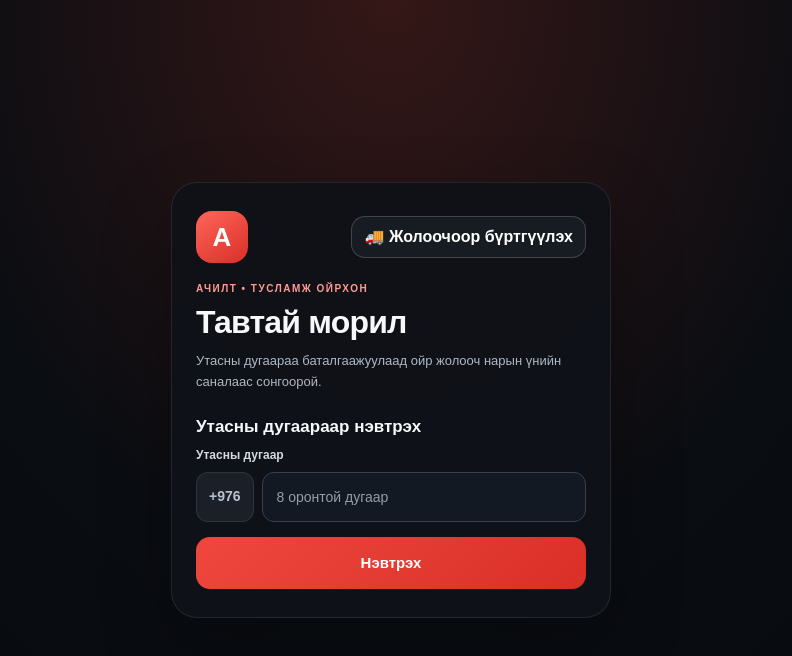
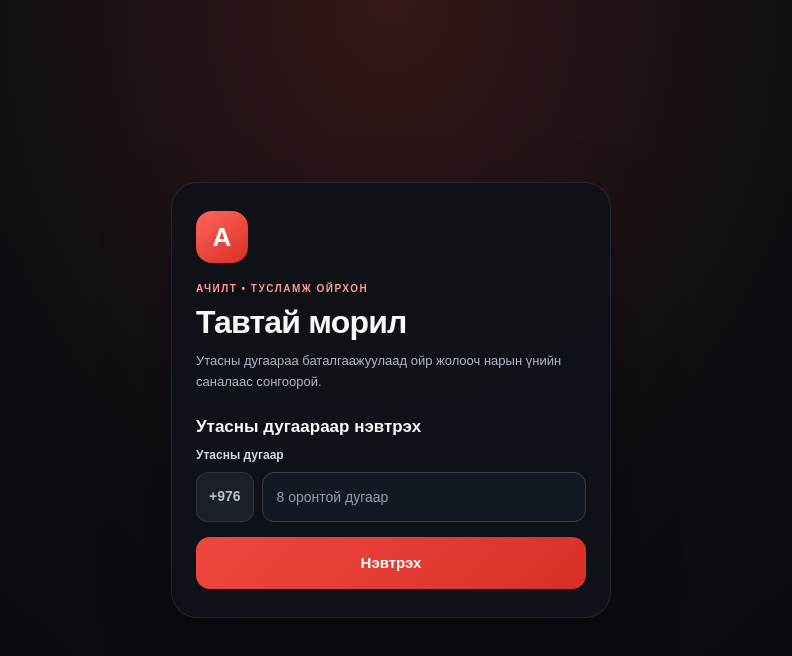
Before and after one commit to jargalbayr955-cmyk/-, a Next.js app: page /login in a window 1280 px wide. Shown: the top 656 px of the page, without its empty margins (249-1041 px from the left). Built offline with nearby package versions, Linux system fonts and the light colour scheme; no server answers.

Commit message:
Move driver registration off customer home

```diff
--- a/app/components/customer-auth.tsx
+++ b/app/components/customer-auth.tsx
@@ -5,9 +5,6 @@ import { clearCustomerBrowserState, notifyCustomerSessionChanged, phoneInput, re
 import { requestCustomerOtp, verifyCustomerOtp } from '@/lib/client/customer-auth'
 import { SessionGate } from './session-gate'
 import { BrandAccess } from './access-shortcuts'
-import { DriverRegistrationDialog } from './driver-registration'
-
-const DRIVER_REGISTRATION_HISTORY = 'achiltDriverRegistration'
 
 export function CustomerAuth() {
   return <SessionGate mode="guest"><AuthForm /></SessionGate>
@@ -22,7 +19,6 @@ function AuthForm() {
   const [error, setError] = useState('')
   const [signedOut, setSignedOut] = useState(false)
   const [resendAt, setResendAt] = useState(0)
-  const [driverRegistrationOpen, setDriverRegistrationOpen] = useState(false)
   const [, setTick] = useState(0)
   const pending = useRef(false)
   const phoneRef = useRef<HTMLInputElement>(null)
@@ -48,14 +44,6 @@ function AuthForm() {
   useEffect(() => {
     if (step === 'otp') codeRef.current?.focus()
   }, [step, verificationId])
-
-  useEffect(() => {
-    const onPopState = () => {
-      if (driverRegistrationOpen) setDriverRegistrationOpen(false)
-    }
-    window.addEventListener('popstate', onPopState)
-    return () => window.removeEventListener('popstate', onPopState)
-  }, [driverRegistrationOpen])
 
   const resendSeconds = Math.max(0, Math.ceil((resendAt - Date.now()) / 1000))
 
@@ -129,27 +117,10 @@ function AuthForm() {
     setTimeout(() => phoneRef.current?.focus(), 0)
   }
 
-  const openDriverRegistration = () => {
-    if (driverRegistrationOpen) return
-    window.history.pushState({ ...window.history.state, [DRIVER_REGISTRATION_HISTORY]: true }, '', window.location.href)
-    setDriverRegistrationOpen(true)
-  }
-
-  const closeDriverRegistration = () => {
-    if (window.history.state?.[DRIVER_REGISTRATION_HISTORY]) {
-      window.history.back()
-      return
-    }
-    setDriverRegistrationOpen(false)
-  }
-
   return <main className="auth-shell">
     <section className="auth-card" aria-labelledby="auth-title">
-      <div style={{ display: 'flex', alignItems: 'center', justifyContent: 'space-between', gap: 12, marginBottom: 10 }}>
+      <div style={{ marginBottom: 10 }}>
         <BrandAccess className="auth-brand-mark" />
-        <button type="button" onClick={openDriverRegistration} style={{ border: '1px solid rgba(255,255,255,.18)', borderRadius: 14, background: '#171b22', color: '#fff', padding: '10px 12px', fontWeight: 800, cursor: 'pointer', lineHeight: 1.2 }}>
-          🚚 Жолоочоор бүртгүүлэх
-        </button>
       </div>
       <p className="auth-eyebrow">АЧИЛТ • ТУСЛАМЖ ОЙРХОН</p>
       <h1 id="auth-title">Тавтай морил</h1>
@@ -182,8 +153,6 @@ function AuthForm() {
           <button type="button" disabled={busy || resendSeconds > 0} onClick={() => void sendOtp()}>{resendSeconds > 0 ? `Дахин код авах (${resendSeconds})` : 'Дахин код авах'}</button>
         </div>
       </>}
-
-      {driverRegistrationOpen && <DriverRegistrationDialog initialPhone={phone} onClose={closeDriverRegistration} />}
     </section>
   </main>
 }
```
